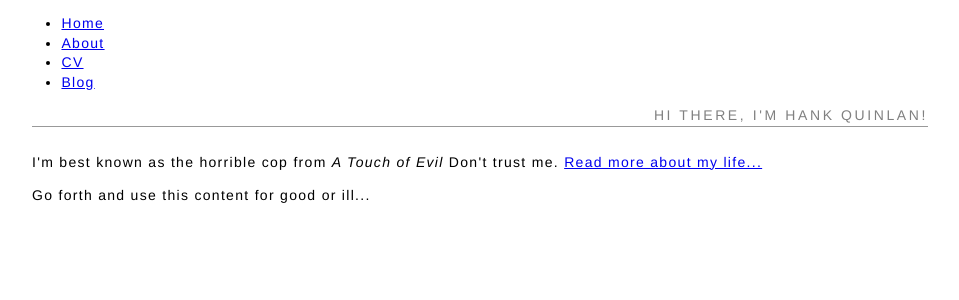
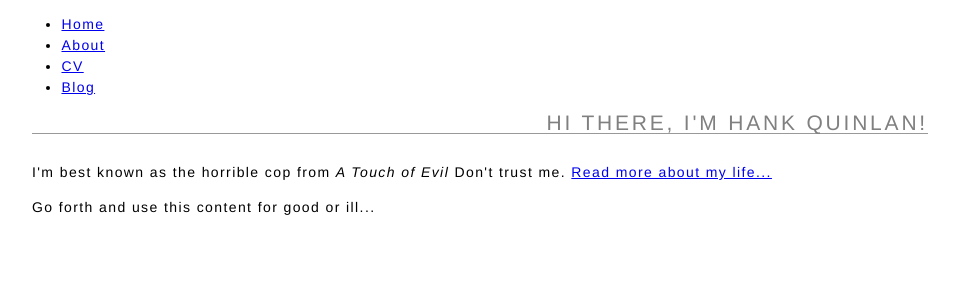
Before and after one commit to transalte/transalte.github.io, a Jekyll site: the page built from index.html, in a window 1280 px wide. Shown: the top 300 px of the page, without its empty margins (160-1119 px from the left). Built offline with Jekyll 4.4.1, drawn with Linux system fonts in a browser that asks for light colours.

Commit message:
Update main.css

```diff
--- a/css/main.css
+++ b/css/main.css
@@ -17,7 +17,7 @@
 
 html {
   font-family: "Helvetica", "Arial", Keyboard, Times, "Hiragino Mincho ProN", "ヒラギノ明朝 ProN", serif; /* Times for Cyrillic, Hiragino to prevent Japanese displaying in Kaku */
-  font-size: 13px; /* Overridden by responsive font sizing */
+  font-size: 14px; /* Overridden by responsive font sizing */
   line-height: 1.5rem;
   font-weight: lighter;
 }
@@ -47,7 +47,7 @@ h1 {
   color: grey;
   text-align: right;
   border-bottom: 1px solid #999;
-  font-size: 100%;
+  font-size: 150%;
   font-weight: lighter;
   letter-spacing: .2rem;
   margin-bottom: 2rem;
```
